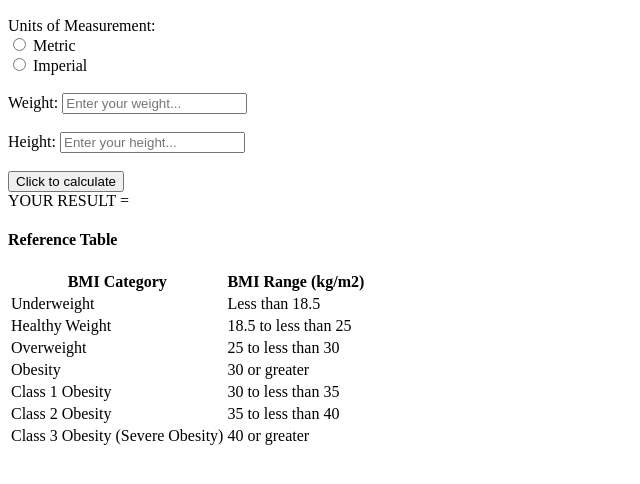
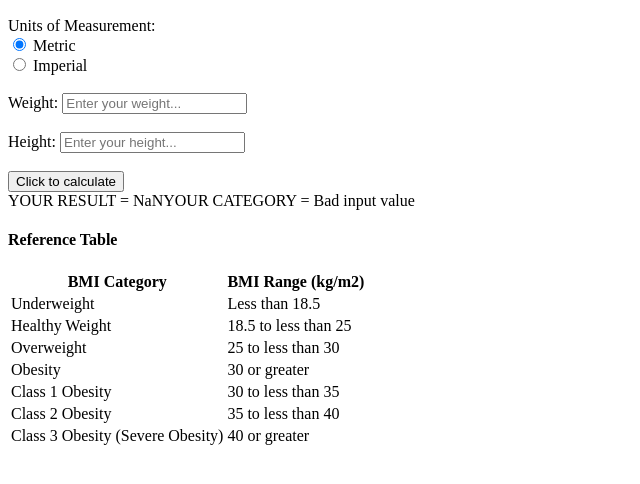
Before and after one commit to lms651/bmicalculator, a plain HTML site: page index.html in a window 1280 px wide. Both pictures are taken after a click on the button "Click to calculate". Shown: the part 50-534 px from the top of the page, without its empty margins (0-640 px from the left). Drawn offline with Linux system fonts and the light colour scheme.

Commit message:
Added bmi calculation & category as displayed result

```diff
--- a/calculate.js
+++ b/calculate.js
@@ -2,16 +2,50 @@ window.addEventListener("DOMContentLoaded", () => {
     const buttonEl = document.getElementById("calc-button")
     buttonEl.addEventListener('click', calculateBMI)})
 
-function print() {
-    console.log(document.getElementById("height").value)
-    console.log(document.getElementById("weight").value)
-}
-
-function showResult() {
-    const result = document.getElementById("result-container").innerText = "YOUR RESULT = ";
+function showResult(result) {
+    const bmiResult = document.getElementById("result-container").innerText = "YOUR RESULT = " + result.toFixed(2) + "YOUR CATEGORY = " + getBMICategory(result)
 }
 
 function calculateBMI() {
-    print()
-    showResult()
+    let userHeight = document.getElementById("height").value
+    let userWeight = document.getElementById("weight").value
+    const [value1, value2] = convertToMetric(userHeight, userWeight)
+    console.log(value1, value2)
+    const bmi = bmiCalculation(value1, value2)
+    console.log(bmi)
+    console.log(getBMICategory(bmi))
+    showResult(bmi)
 }
+
+function isMetric() {
+    if (document.getElementById("metric").checked) {
+        return true
+    }
+    return false
+}
+
+function convertToMetric(height, weight) {
+    if (isMetric()) {
+        return [height, weight]
+    }
+    return [height*2.54, weight*.453592] // converts to cm and kg
+}
+
+function bmiCalculation(height, weight) {
+    const bmi = weight/((height*.01)*(height*.01))
+    return bmi
+}
+
+function getBMICategory(bmi) {
+    let result = "";
+    switch (true) {
+        case bmi < 18.5: result = "Underweight"; break;
+        case bmi < 25: result = "Healthy Weight"; break;
+        case bmi < 30: result = "Overweight"; break;
+        case bmi < 35: result = "Class 1 Obese"; break;
+        case bmi < 40: result = "Class 2 Obese"; break;
+        case bmi >= 40: result = "Class 3 Obese (Severe Obesity)"; break;
+        default: result = "Bad input value"; break;
+    }
+    return result
+}
--- a/index.html
+++ b/index.html
@@ -25,7 +25,7 @@
   </div>
 
   <div>Units of Measurement:<br>
-  <input type="radio" id="metric" name="measurement" value="Metric">
+  <input type="radio" id="metric" name="measurement" value="Metric" checked>
   <label for="metric">Metric</label><br>
   <input type="radio" id="imperial" name="measurement" value="Imperial">
   <label for="imperial">Imperial</label><br><br>
```
